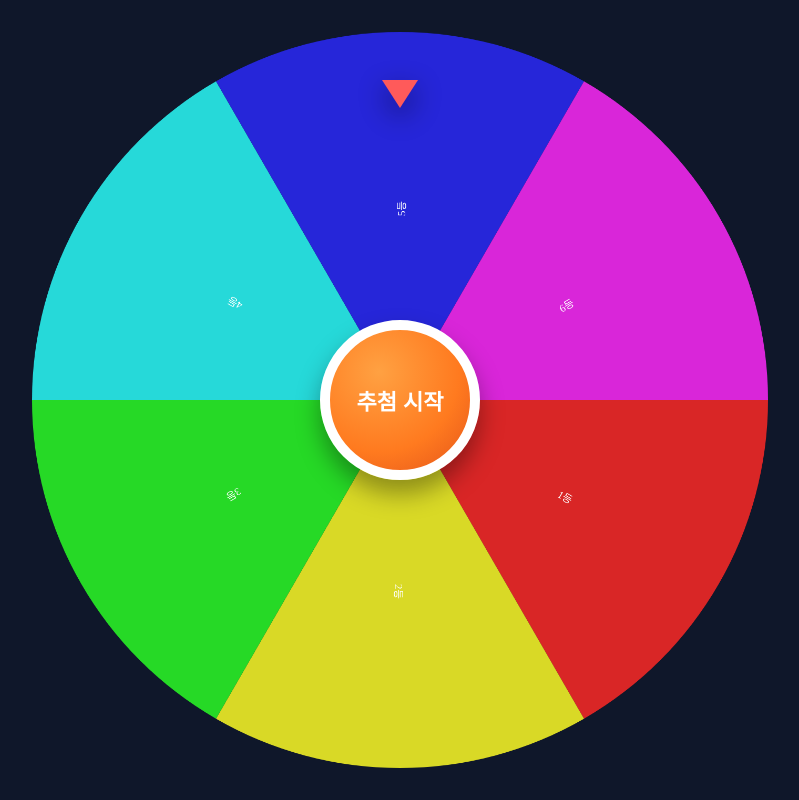
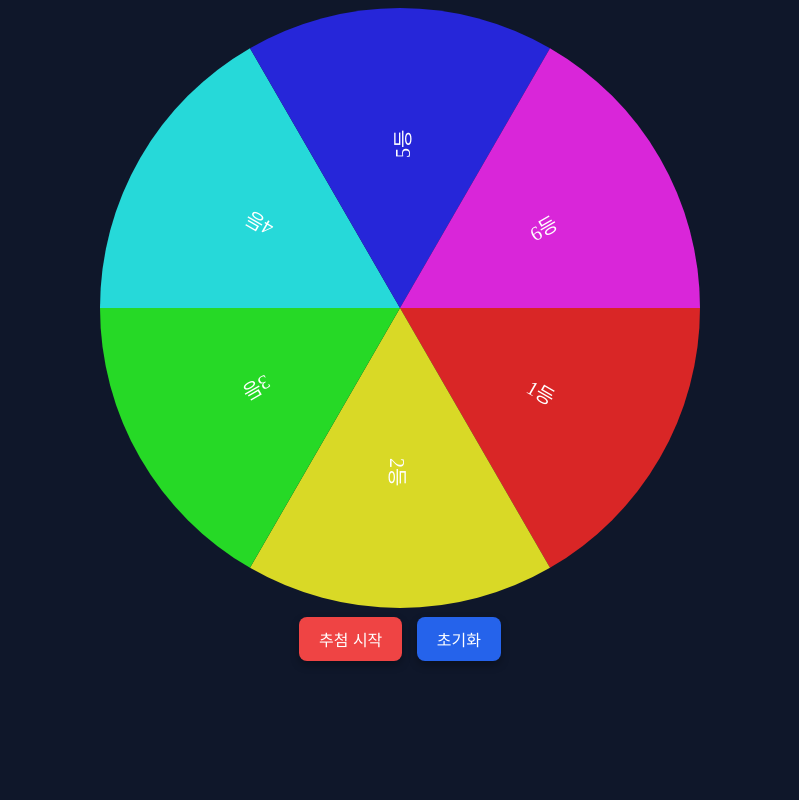
Before and after one commit to venushoon/roullet, a plain HTML site: page big.html in a window 1280 px wide. Shown: the whole page, without its empty margins (240-1039 px from the left). Drawn offline with Linux system fonts and the light colour scheme.

Commit message:
Update big.html

```diff
--- a/big.html
+++ b/big.html
@@ -4,96 +4,14 @@
   <meta charset="UTF-8">
   <title>대형 룰렛</title>
   <link rel="stylesheet" href="style.css">
-  <style>
-    /* 대형 화면에서 중앙 정렬 및 오버레이 요소 배치 */
-    html, body { height: 100%; margin: 0; }
-    .stage {
-      position: relative;
-      height: 100%;
-      display: grid;
-      place-items: center;
-    }
-    /* 포인터(삼각형) */
-    .pointer {
-      position: absolute;
-      top: calc(50% - min(46vmin, 300px) - 20px); /* 캔버스 상단보다 살짝 위 */
-      left: 50%;
-      transform: translateX(-50%);
-      width: 0; height: 0;
-      border-left: 18px solid transparent;
-      border-right: 18px solid transparent;
-      border-top: 28px solid #ff5a5a;
-      filter: drop-shadow(0 10px 14px rgba(0,0,0,.45));
-      z-index: 2;
-    }
-    /* 캔버스 크기 – 화면에 맞춰 최대 92vmin */
-    #wheel {
-      width: min(92vmin, 1200px);
-      height: min(92vmin, 1200px);
-      display: block;
-    }
-    /* 중앙 시작 버튼(원형) */
-    .center-start {
-      position: absolute;
-      inset: 0;
-      margin: auto;
-      width: 160px; height: 160px;
-      border-radius: 50%;
-      display: grid; place-items: center;
-      font-weight: 900; font-size: 22px; color: #fff;
-      background: radial-gradient(circle at 35% 30%, #ffa142, #ff7a1f 60%, #e4551a 100%);
-      border: 10px solid #fff;
-      box-shadow: 0 14px 24px rgba(0,0,0,.35);
-      cursor: pointer; user-select: none;
-      z-index: 3;
-    }
-    .center-start:disabled { filter: grayscale(.4) brightness(.9); cursor: not-allowed; }
-
-    /* 결과 배지 */
-    .result {
-      position: absolute;
-      left: 0; right: 0; bottom: 24px;
-      display: grid; place-items: center;
-      z-index: 4; pointer-events: none;
-    }
-    .result > div {
-      display: none;
-      padding: 16px 22px; border-radius: 16px;
-      font-size: 40px; font-weight: 900; color: #fff;
-      background: #0b1139e6; border: 2px solid #3b4bd4a6;
-      box-shadow: 0 18px 32px rgba(0,0,0,.45);
-    }
-
-    /* 하단 동작 버튼 영역은 유지하되 기본적으로 숨김(원 요청: 중앙 배치로 전환) */
-    .actions { display: none; }
-  </style>
 </head>
 <body class="big-screen">
-  <div class="stage">
-    <div class="pointer" aria-hidden="true"></div>
-    <canvas id="wheel" width="1400" height="1400"></canvas>
-    <button id="btnCenterStart" class="center-start">추첨 시작</button>
-    <div class="result"><div id="R"></div></div>
-  </div>
-
-  <!-- 기존 구조 호환을 위해 유지(숨김 처리됨) -->
+  <canvas id="wheel" width="600" height="600"></canvas>
   <div class="actions">
     <button class="start" onclick="spin()">추첨 시작</button>
     <button onclick="reset()">초기화</button>
   </div>
   <div id="result"></div>
-
   <script src="roullet.js"></script>
-  <script>
-    // 중앙 버튼에 spin 연결
-    const centerBtn = document.getElementById('btnCenterStart');
-    centerBtn.addEventListener('click', () => {
-      centerBtn.disabled = true;
-      spin().finally(() => { centerBtn.disabled = false; });
-    });
-
-    // roullet.js의 showResult가 내부 #result를 쓰므로 대형 전용 표시를 보강
-    // (roullet.js의 showResult 끝에서 #R 업데이트를 함께 수행하도록 이미 수정됨)
-  </script>
 </body>
 </html>
```
